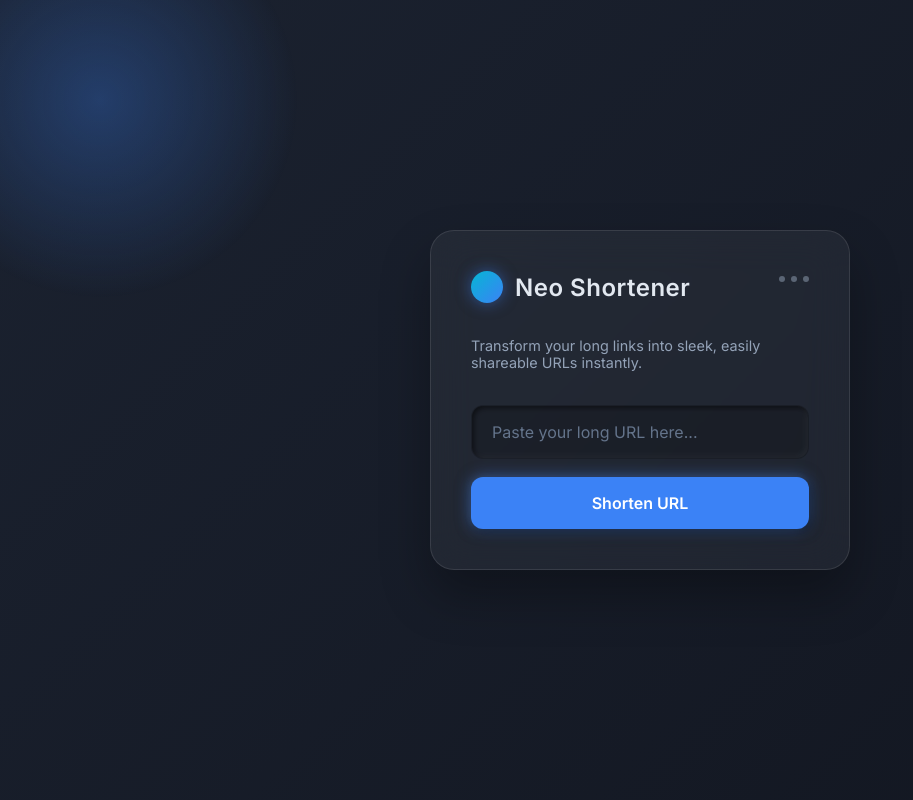
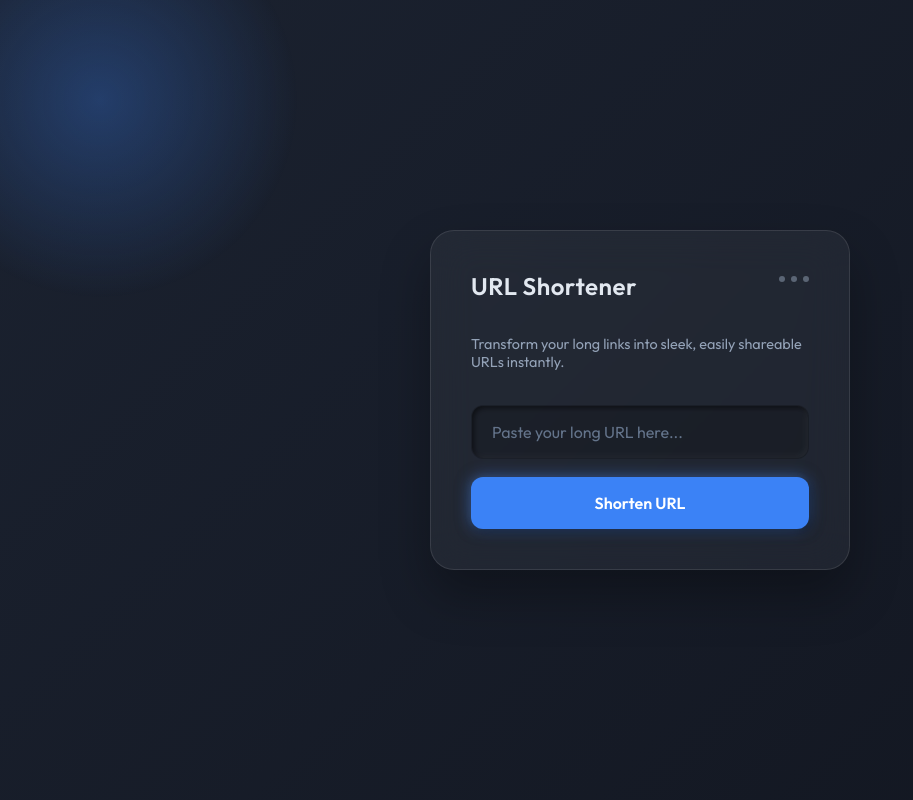
Before and after one commit to Aakash-07-01/URL-shortener, a Flask app: page / in a window 1280 px wide. Shown: the whole page, without its empty margins (0-913 px from the left). Run offline with Flask 3, Linux system fonts and the light colour scheme.

Commit message:
Update font to Outfit and remove logo circle

```diff
--- a/URL shortener/templates/index.html
+++ b/URL shortener/templates/index.html
@@ -6,7 +6,7 @@
     <title>Neo URL Shortener</title>
     <link rel="preconnect" href="https://fonts.googleapis.com">
     <link rel="preconnect" href="https://fonts.gstatic.com" crossorigin>
-    <link href="https://fonts.googleapis.com/css2?family=Inter:wght@300;400;600&display=swap" rel="stylesheet">
+    <link href="https://fonts.googleapis.com/css2?family=Outfit:wght@300;400;500;600&display=swap" rel="stylesheet">
     <style>
         :root {
             --bg-dark: #121620;
@@ -28,7 +28,7 @@
         }
 
         body {
-            font-family: 'Inter', sans-serif;
+            font-family: 'Outfit', sans-serif;
             background: var(--bg-gradient);
             background-attachment: fixed;
             color: var(--text-light);
@@ -82,14 +82,6 @@
             margin-bottom: 10px;
         }
 
-        .logo-circle {
-            width: 32px;
-            height: 32px;
-            border-radius: 50%;
-            background: linear-gradient(135deg, #06b6d4, var(--neon-blue));
-            box-shadow: 0 0 15px var(--neon-glow);
-        }
-
         h1 {
             font-size: 1.5rem;
             font-weight: 600;
@@ -112,7 +104,7 @@
             background: rgba(0, 0, 0, 0.2);
             border: 1px solid transparent;
             color: var(--text-light);
-            font-family: 'Inter', sans-serif;
+            font-family: 'Outfit', sans-serif;
             font-size: 1rem;
             padding: 16px 20px;
             border-radius: 12px;
@@ -133,7 +125,7 @@
         button.btn-primary {
             background: var(--neon-blue);
             color: white;
-            font-family: 'Inter', sans-serif;
+            font-family: 'Outfit', sans-serif;
             font-weight: 600;
             font-size: 1rem;
             padding: 16px;
@@ -237,8 +229,7 @@
 
     <div class="glass-card">
         <div class="header">
-            <div class="logo-circle"></div>
-            <h1>Neo Shortener</h1>
+            <h1>URL Shortener</h1>
         </div>
 
         <div class="decorative-dots">
```
